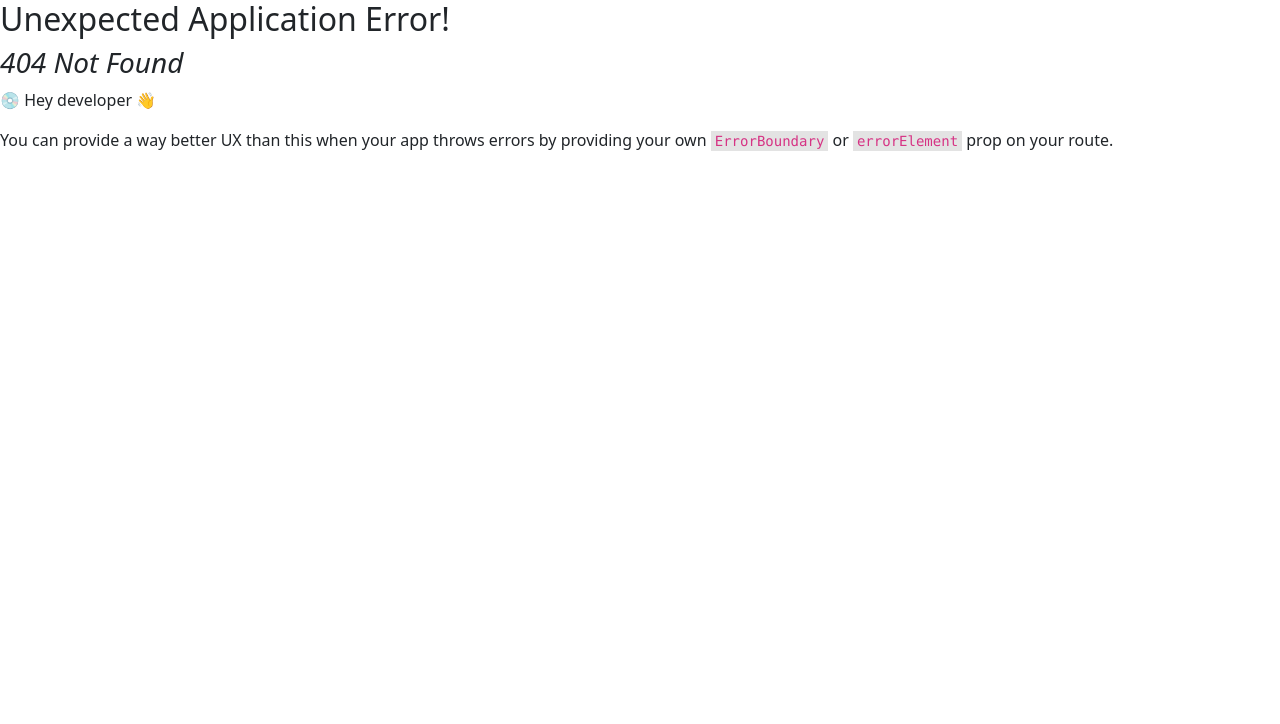
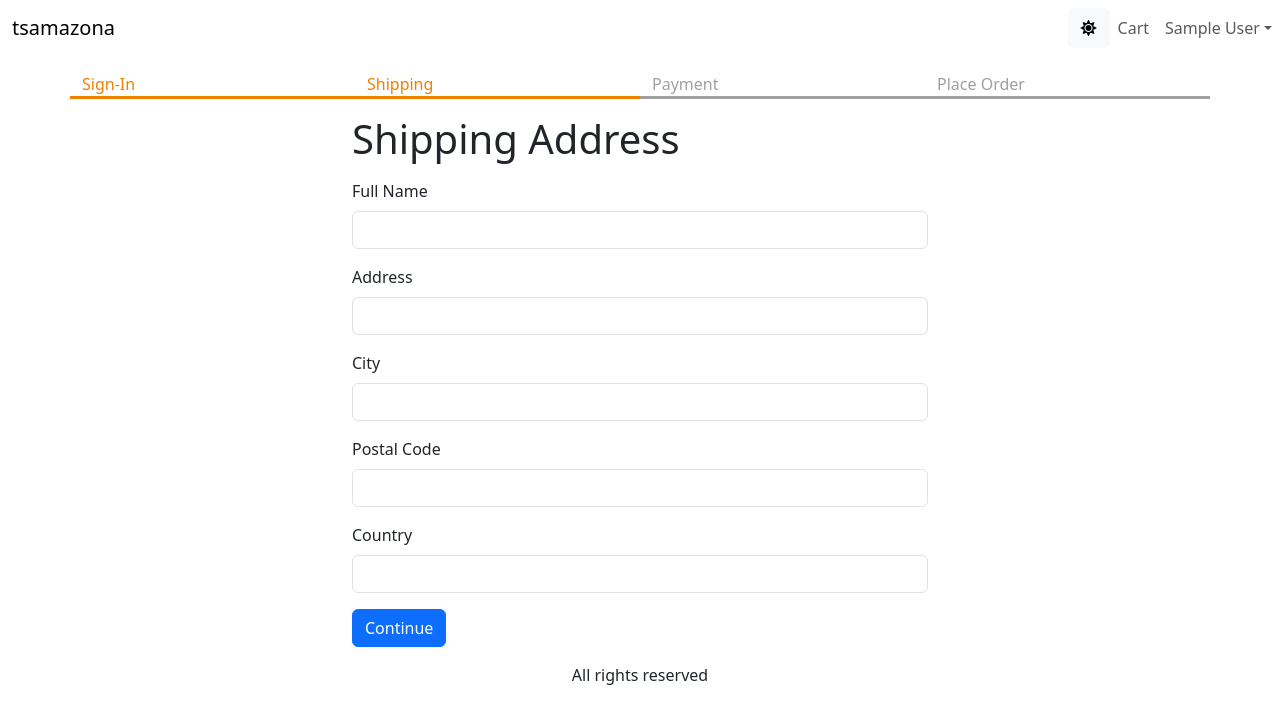
Before and after one commit to Ivan-Gaponenko/ts-mern-amazona, a React (Vite) app in the folder frontend/: page /shipping in a window 1280 px wide. Before the commit this address had no page. Shown: the top 724 px of the page. Built offline with nearby package versions, Linux system fonts and the light colour scheme; sample sign-in values are in the browser's storage.

Commit message:
Video-23-Create-Shipping-Page

```diff
--- a/frontend/src/Store.tsx
+++ b/frontend/src/Store.tsx
@@ -1,6 +1,6 @@
 /* eslint-disable no-case-declarations */
 import React from "react";
-import { Cart, CartItem } from "./types/Cart";
+import { Cart, CartItem, ShippingAddress } from "./types/Cart";
 import { UserInfo } from "./types/UserInfo";
 
 type AppState = {
@@ -41,7 +41,8 @@
   | { type: "CART_ADD_ITEM"; payload: CartItem }
   | { type: "CART_REMOVE_ITEM"; payload: CartItem }
   | { type: 'USER_SIGNIN'; payload: UserInfo }
-  | { type: 'USER_SIGNOUT' };
+  | { type: 'USER_SIGNOUT' }
+  | { type: 'SAVE_SHIPPING_ADDRESS'; payload: ShippingAddress };
 
 function reducer(state: AppState, action: Action): AppState {
   switch (action.type) {
@@ -88,11 +89,20 @@
             postalCode: '',
             city: '',
             country: '',
+            location: '',
           },
           itemsPrice: 0,
           shippingPrice: 0,
           taxPrice: 0,
           totalPrice: 0,
+        },
+      }
+    case 'SAVE_SHIPPING_ADDRESS':
+      return {
+        ...state,
+        cart: {
+          ...state.cart,
+          shippingAddress: action.payload,
         },
       }
     default:
--- /dev/null
+++ b/frontend/src/components/CheckoutSteps.tsx
@@ -0,0 +1,17 @@
+import { Col, Row } from "react-bootstrap"
+
+export default function CheckoutSteps(props: {
+  step1?: boolean
+  step2?: boolean
+  step3?: boolean
+  step4?: boolean
+}) {
+  return (
+    <Row className="checkout-steps">
+      <Col className={props.step1 ? 'active' : ''}>Sign-In</Col>
+      <Col className={props.step2 ? 'active' : ''}>Shipping</Col>
+      <Col className={props.step3 ? 'active' : ''}>Payment</Col>
+      <Col className={props.step4 ? 'active' : ''}>Place Order</Col>
+    </Row>
+  )
+}
--- a/frontend/src/index.css
+++ b/frontend/src/index.css
@@ -27,3 +27,13 @@
 .small-container {
   max-width: 600px;
 }
+
+.checkout-steps > div {
+  border-bottom: 0.2rem solid #a0a0a0;
+  color: #a0a0a0;
+}
+
+.checkout-steps > div.active {
+  border-bottom: 0.2rem solid #f08000;
+  color: #f08000;
+}
--- a/frontend/src/main.tsx
+++ b/frontend/src/main.tsx
@@ -18,6 +18,7 @@
 import CartPage from "./pages/CartPage";
 import SigninPage from "./pages/SigninPage";
 import SignupPage from "./pages/SignupPage";
+import ShippingAddressPage from "./pages/ShippingAddressPage";
 
 const router = createBrowserRouter(
   createRoutesFromElements(
@@ -27,6 +28,7 @@
       <Route path="/cart" element={<CartPage />} />
       <Route path="/signin" element={<SigninPage />} />
       <Route path="/signup" element={<SignupPage />} />
+      <Route path="shipping" element={<ShippingAddressPage />} />
       {/* <Route path="dashboard" element={<Dashboard />} /> */}
       {/* ... etc. */}
     </Route>
--- /dev/null
+++ b/frontend/src/pages/ShippingAddressPage.tsx
@@ -0,0 +1,112 @@
+import { useContext, useEffect, useState } from "react";
+import { useNavigate } from "react-router-dom";
+import { Store } from "../Store";
+import { Helmet } from "react-helmet-async";
+import CheckoutSteps from "../components/CheckoutSteps";
+import { Button, Form } from "react-bootstrap";
+
+export default function ShippingAddressPage() {
+  const navigate = useNavigate()
+  const { state, dispatch } = useContext(Store)
+  const {
+    userInfo,
+    cart: { shippingAddress },
+  } = state
+
+  useEffect(() => {
+    if (!userInfo) {
+      navigate('/signin?redirect=/shipping')
+    }
+  }, [userInfo, navigate])
+
+  const [fullName, setFullName] = useState(shippingAddress.fullName || '')
+  const [address, setAddress] = useState(shippingAddress.address || '')
+  const [city, setCity] = useState(shippingAddress.city || '')
+  const [postalCode, setPostalCode] = useState(shippingAddress.postalCode || '')
+  const [country, setCountry] = useState(shippingAddress.country || '')
+
+  const submitHandler = (e: React.SyntheticEvent) => {
+    e.preventDefault()
+    dispatch({
+      type: 'SAVE_SHIPPING_ADDRESS',
+      payload: {
+        fullName,
+        address,
+        city,
+        postalCode,
+        country,
+      },
+    })
+    localStorage.setItem(
+      'shippingAddress',
+      JSON.stringify({
+        fullName,
+        address,
+        city,
+        postalCode,
+        country,
+      })
+    )
+
+    navigate('/payment')
+  }
+
+  return (
+    <div>
+      <Helmet>
+        <title>Shipping Address</title>
+      </Helmet>
+      <CheckoutSteps step1 step2></CheckoutSteps>
+      <div className="container small-container">
+        <h1 className="my-3">Shipping Address</h1>
+        <Form onSubmit={submitHandler}>
+          <Form.Group className="mb-3" controlId="fullName">
+            <Form.Label>Full Name</Form.Label>
+            <Form.Control
+              value={fullName}
+              onChange={(e) => setFullName(e.target.value)}
+              required
+            />
+          </Form.Group>
+          <Form.Group className="mb-3" controlId="address">
+            <Form.Label>Address</Form.Label>
+            <Form.Control
+              value={address}
+              onChange={(e) => setAddress(e.target.value)}
+              required
+            />
+          </Form.Group>
+          <Form.Group className="mb-3" controlId="city">
+            <Form.Label>City</Form.Label>
+            <Form.Control
+              value={city}
+              onChange={(e) => setCity(e.target.value)}
+              required
+            />
+          </Form.Group>
+          <Form.Group className="mb-3" controlId="postalCode">
+            <Form.Label>Postal Code</Form.Label>
+            <Form.Control
+              value={postalCode}
+              onChange={(e) => setPostalCode(e.target.value)}
+              required
+            />
+          </Form.Group>
+          <Form.Group className="mb-3" controlId="country">
+            <Form.Label>Country</Form.Label>
+            <Form.Control
+              value={country}
+              onChange={(e) => setCountry(e.target.value)}
+              required
+            />
+          </Form.Group>
+          <div className="mb-3">
+            <Button variant="primary" type="submit">
+              Continue
+            </Button>
+          </div>
+        </Form>
+      </div>
+    </div>
+  )
+}
--- a/frontend/src/types/Cart.ts
+++ b/frontend/src/types/Cart.ts
@@ -14,6 +14,7 @@
   city: string
   country: string
   postalCode: string
+  // location: string
 }
 
 export type Cart = {
```
Also changed, not shown: 1 other file (tests, documents, lock files or other folders).
